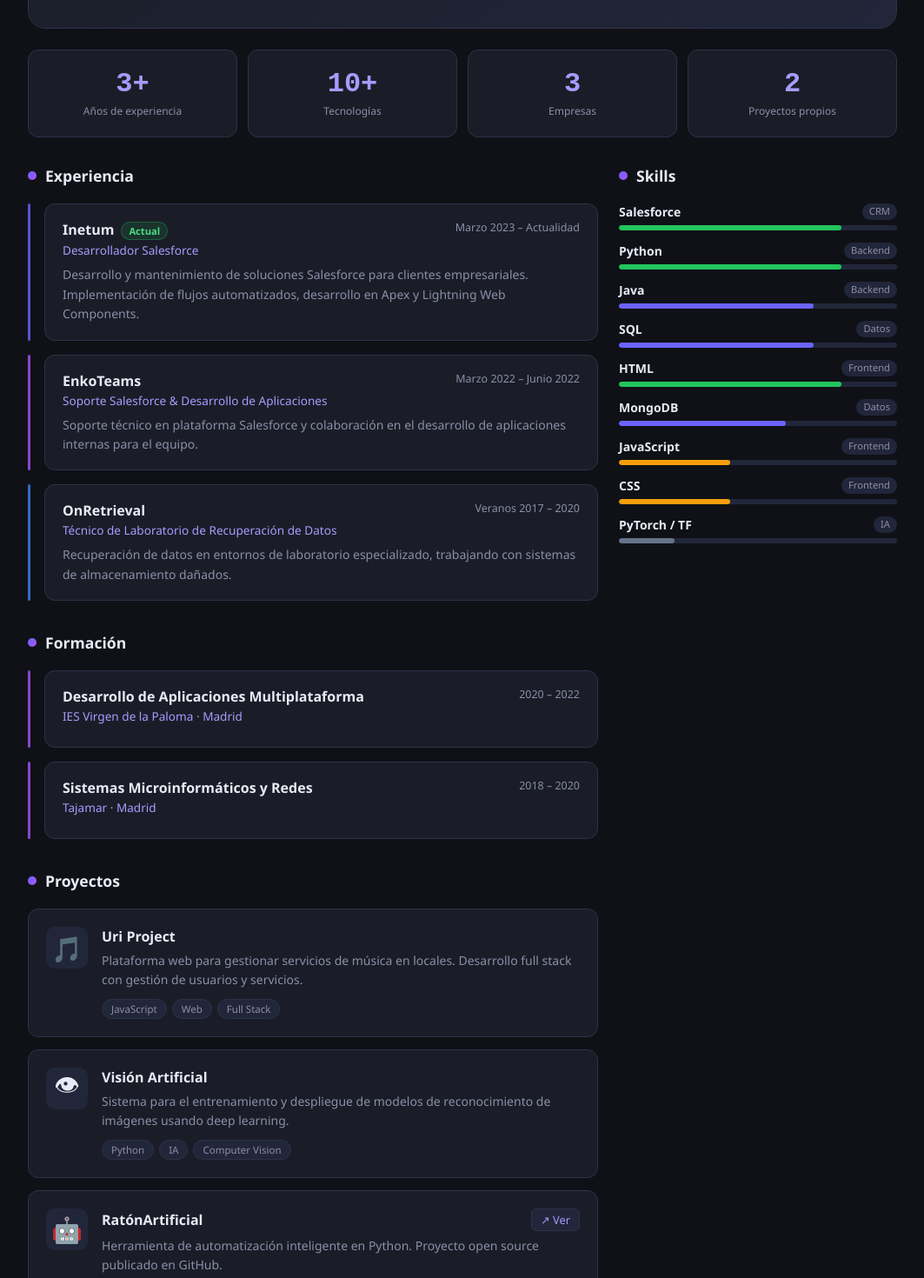
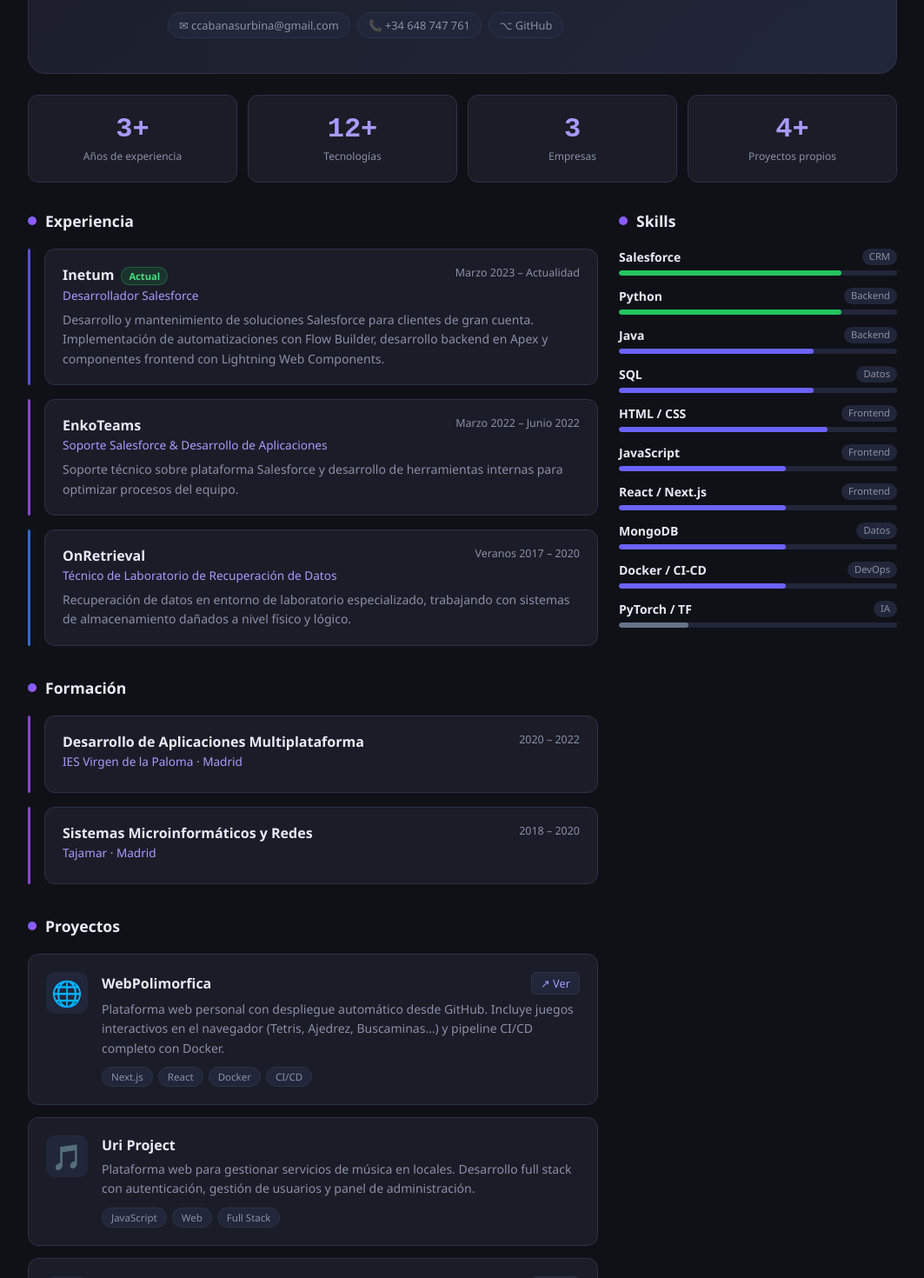
Before and after one commit to zeuscabanas/WebPolimorfica, a Next.js app: page /curriculum in a window 1280 px wide. Shown: the part 420-1890 px from the top of the page at 87% size, without its empty margins (108-1171 px from the left). Built offline with nearby package versions, Linux system fonts and the light colour scheme.

Commit message:
feat: CV mejorado

```diff
--- a/app/curriculum/page.js
+++ b/app/curriculum/page.js
@@ -4,7 +4,7 @@
 const CV = {
   name: 'César Cabanas',
   title: 'Salesforce Developer & Full Stack',
-  about: 'Desarrollador con más de 3 años de experiencia especializado en Salesforce, con base sólida en Python, Java y desarrollo web. Apasionado por la automatización y la inteligencia artificial, siempre buscando aplicar tecnología para resolver problemas reales de forma eficiente.',
+  about: 'Desarrollador con más de 3 años de experiencia en Salesforce, especializado en Apex y Lightning Web Components para clientes empresariales. Versátil en el stack completo: backends en Python y Java, interfaces modernas con React y Next.js, y pipelines de despliegue automático con Docker. Me gusta construir cosas de principio a fin — desde la lógica de negocio hasta que el proyecto está corriendo en producción.',
   contact: {
     email: 'ccabanasurbina@gmail.com',
     phone: '+34 648 747 761',
@@ -12,9 +12,9 @@
   },
   stats: [
     { value: '3+', label: 'Años de experiencia' },
-    { value: '10+', label: 'Tecnologías' },
+    { value: '12+', label: 'Tecnologías' },
     { value: '3', label: 'Empresas' },
-    { value: '2', label: 'Proyectos propios' },
+    { value: '4+', label: 'Proyectos propios' },
   ],
   experience: [
     {
@@ -22,7 +22,7 @@
       role: 'Desarrollador Salesforce',
       period: 'Marzo 2023 – Actualidad',
       current: true,
-      desc: 'Desarrollo y mantenimiento de soluciones Salesforce para clientes empresariales. Implementación de flujos automatizados, desarrollo en Apex y Lightning Web Components.',
+      desc: 'Desarrollo y mantenimiento de soluciones Salesforce para clientes de gran cuenta. Implementación de automatizaciones con Flow Builder, desarrollo backend en Apex y componentes frontend con Lightning Web Components.',
       color: '#6c63ff',
     },
     {
@@ -30,7 +30,7 @@
       role: 'Soporte Salesforce & Desarrollo de Aplicaciones',
       period: 'Marzo 2022 – Junio 2022',
       current: false,
-      desc: 'Soporte técnico en plataforma Salesforce y colaboración en el desarrollo de aplicaciones internas para el equipo.',
+      desc: 'Soporte técnico sobre plataforma Salesforce y desarrollo de herramientas internas para optimizar procesos del equipo.',
       color: '#a855f7',
     },
     {
@@ -38,7 +38,7 @@
       role: 'Técnico de Laboratorio de Recuperación de Datos',
       period: 'Veranos 2017 – 2020',
       current: false,
-      desc: 'Recuperación de datos en entornos de laboratorio especializado, trabajando con sistemas de almacenamiento dañados.',
+      desc: 'Recuperación de datos en entorno de laboratorio especializado, trabajando con sistemas de almacenamiento dañados a nivel físico y lógico.',
       color: '#3b82f6',
     },
   ],
@@ -59,31 +59,39 @@
     { name: 'Python', level: 80, cat: 'Backend' },
     { name: 'Java', level: 70, cat: 'Backend' },
     { name: 'SQL', level: 70, cat: 'Datos' },
-    { name: 'HTML', level: 80, cat: 'Frontend' },
+    { name: 'HTML / CSS', level: 75, cat: 'Frontend' },
+    { name: 'JavaScript', level: 60, cat: 'Frontend' },
+    { name: 'React / Next.js', level: 60, cat: 'Frontend' },
     { name: 'MongoDB', level: 60, cat: 'Datos' },
-    { name: 'JavaScript', level: 40, cat: 'Frontend' },
-    { name: 'CSS', level: 40, cat: 'Frontend' },
-    { name: 'PyTorch / TF', level: 20, cat: 'IA' },
+    { name: 'Docker / CI-CD', level: 60, cat: 'DevOps' },
+    { name: 'PyTorch / TF', level: 25, cat: 'IA' },
   ],
   projects: [
     {
+      name: 'WebPolimorfica',
+      desc: 'Plataforma web personal con despliegue automático desde GitHub. Incluye juegos interactivos en el navegador (Tetris, Ajedrez, Buscaminas…) y pipeline CI/CD completo con Docker.',
+      tags: ['Next.js', 'React', 'Docker', 'CI/CD'],
+      icon: '🌐',
+      link: 'https://github.com/zeuscabanas/WebPolimorfica',
+    },
+    {
       name: 'Uri Project',
-      desc: 'Plataforma web para gestionar servicios de música en locales. Desarrollo full stack con gestión de usuarios y servicios.',
+      desc: 'Plataforma web para gestionar servicios de música en locales. Desarrollo full stack con autenticación, gestión de usuarios y panel de administración.',
       tags: ['JavaScript', 'Web', 'Full Stack'],
       icon: '🎵',
     },
     {
-      name: 'Visión Artificial',
-      desc: 'Sistema para el entrenamiento y despliegue de modelos de reconocimiento de imágenes usando deep learning.',
-      tags: ['Python', 'IA', 'Computer Vision'],
-      icon: '👁',
-    },
-    {
       name: 'RatónArtificial',
-      desc: 'Herramienta de automatización inteligente en Python. Proyecto open source publicado en GitHub.',
+      desc: 'Herramienta de automatización inteligente en Python para control del ratón mediante visión por computador. Proyecto open source publicado en GitHub.',
       tags: ['Python', 'Automatización', 'IA'],
       icon: '🤖',
       link: 'https://github.com/zeuscabanas/RatonArtificial',
+    },
+    {
+      name: 'Visión Artificial',
+      desc: 'Sistema de entrenamiento y despliegue de modelos de reconocimiento de imágenes usando deep learning con PyTorch.',
+      tags: ['Python', 'IA', 'Computer Vision'],
+      icon: '👁',
     },
   ],
 };
```
